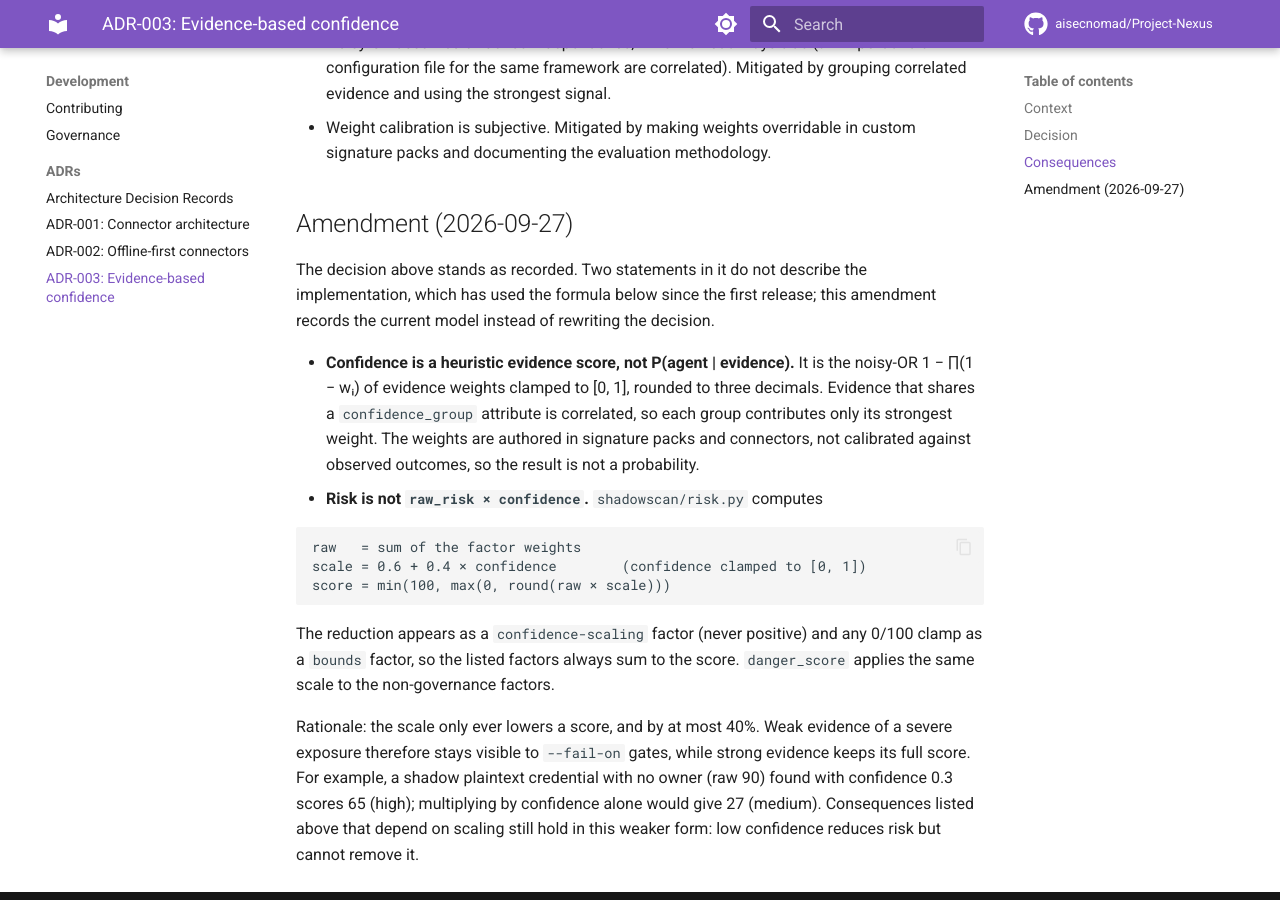
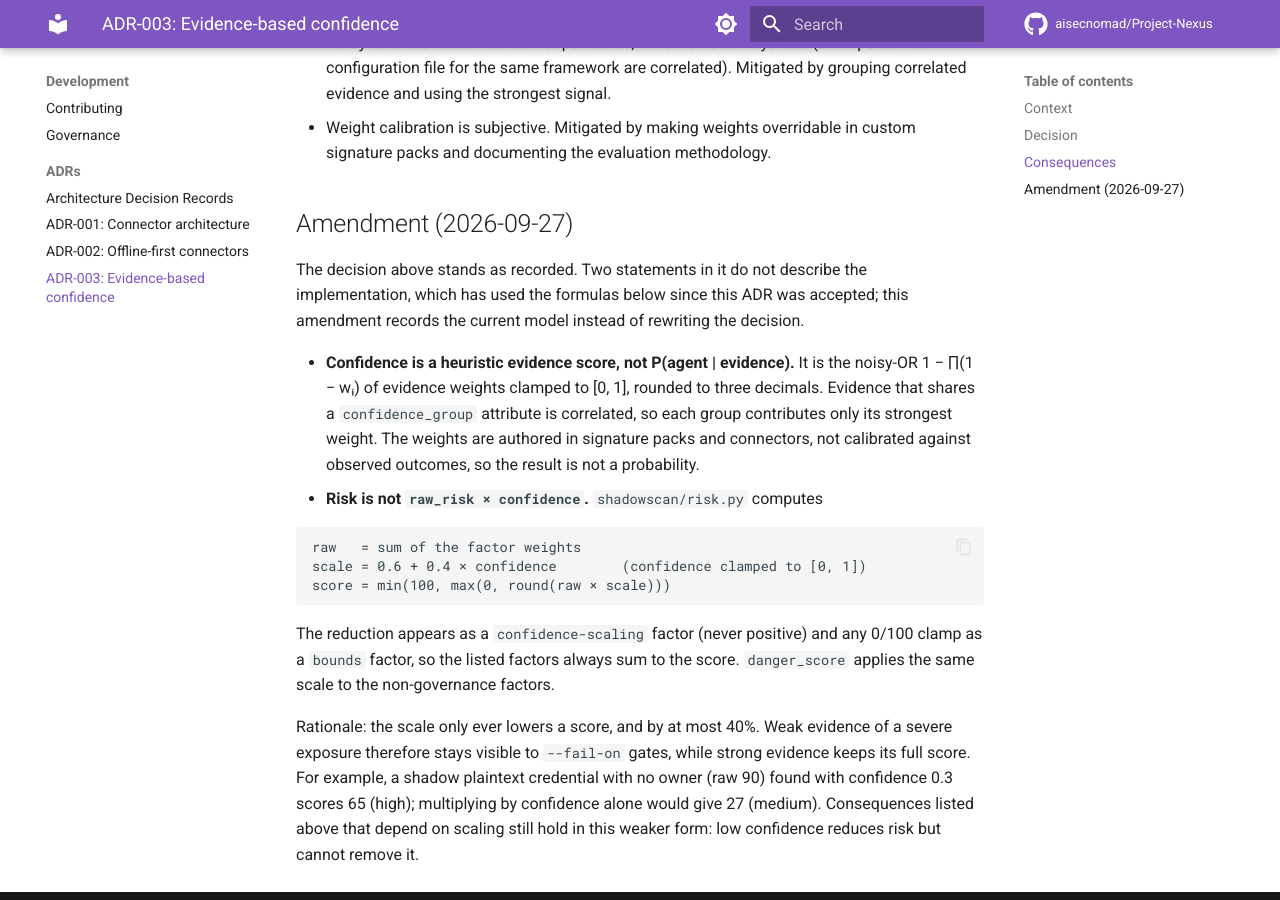
Before and after one commit to aisecnomad/Project-Nexus, an MkDocs documentation site: the page built from docs/adrs/003-evidence-based-confidence.md, in a window 1280 px wide and 900 px high, scrolled down 1061 px. Built offline with MkDocs 1.6.1 and Material for MkDocs 9.7.7, drawn with Linux system fonts in a browser that asks for light colours; comment, search, counter and statistics services are not loaded.

Commit message:
Date the ADR-003 amendment's claim and shorten doc table rows
The amendment said the implementation had used the current formulas
"since the first release". git log -S'0.6 + 0.4' -- shadowscan/risk.py
shows the scale arrived with the first commit of risk.py on 2026-09-23,
the ADR's own date, and no release is recorded. Say "since this ADR was
accepted" instead.

Move the per-kind base weights out of a 259-character table row in
docs/concepts/risk.md into a paragraph below the table, with the same
values as KIND_BASE. Shorten the ADR index status so that no new line
exceeds 110 characters.

Co-Authored-By: Claude Opus 5.5 <noreply@anthropic.com>
Claude-Session: https://claude.ai/code/session_01UKfd7ioftUpC4P6iQuaTJC
Signed-off-by: Claude <noreply@anthropic.com>

```diff
--- a/docs/adrs/003-evidence-based-confidence.md
+++ b/docs/adrs/003-evidence-based-confidence.md
@@ -49,8 +49,9 @@ score is auditable.
 ## Amendment (2026-09-27)
 
 The decision above stands as recorded. Two statements in it do not describe
-the implementation, which has used the formula below since the first release;
-this amendment records the current model instead of rewriting the decision.
+the implementation, which has used the formulas below since this ADR was
+accepted; this amendment records the current model instead of rewriting the
+decision.
 
 - **Confidence is a heuristic evidence score, not P(agent | evidence).** It is
   the noisy-OR 1 − ∏(1 − wᵢ) of evidence weights clamped to [0, 1], rounded to
```
Also changed, not shown: docs/adrs/index.md (+1 -1 lines), docs/concepts/risk.md (+6 -1 lines).
